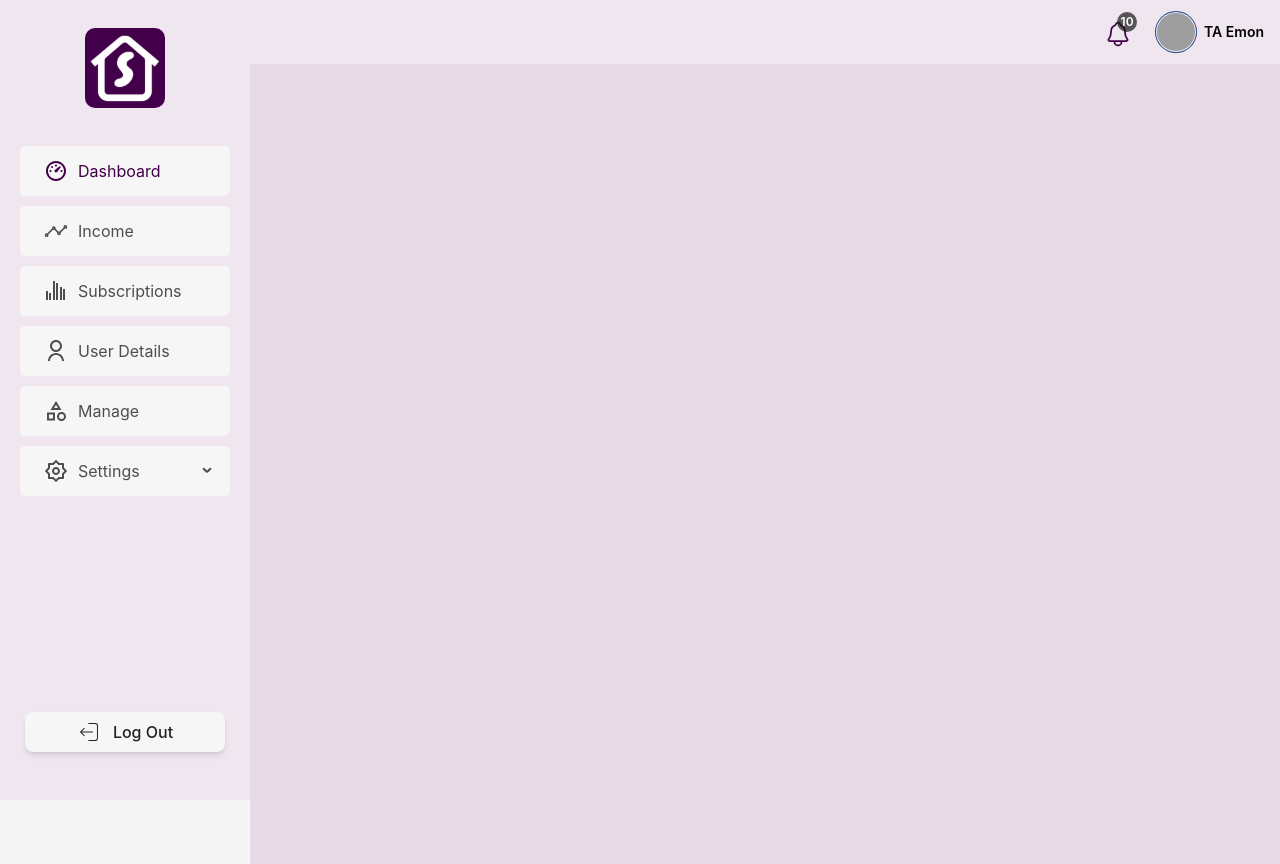
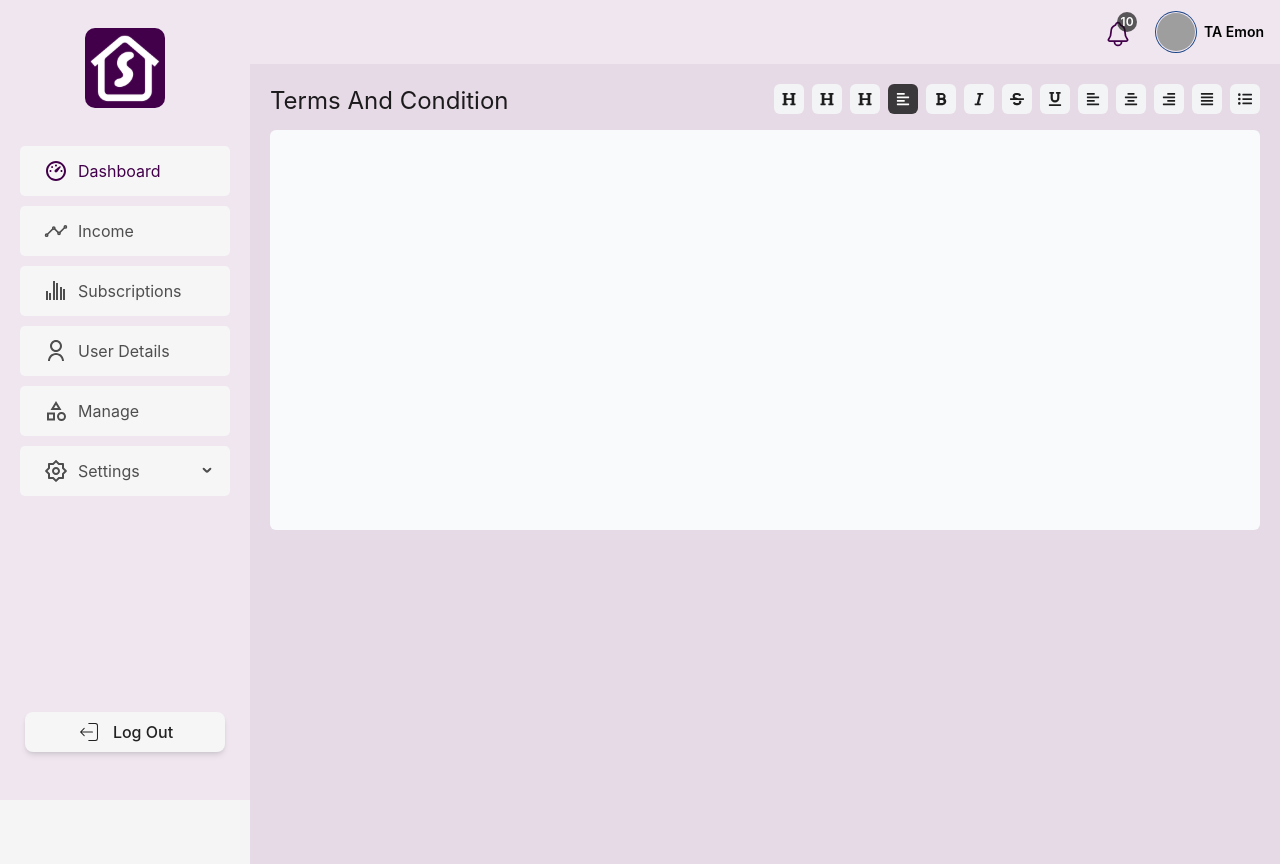
Before and after one commit to MDTanvirAhmedEmon/reactTS-ready-dashboard, a React (Vite) app: page /settings/terms-and-condtion in a window 1280 px wide. Built offline with nearby package versions, Linux system fonts and the light colour scheme; grey boxes are pictures that could not be loaded.

Commit message:
done settings

```diff
--- a/src/index.css
+++ b/src/index.css
@@ -6,7 +6,7 @@
   --color-barColor: #efe6ef;
   --color-bgColor: #e7dae7;
 }
-
+/* Tiptap heading size */
 @layer base {
 
   h1 {
--- a/src/pages/settings/about-us/AboutUs.tsx
+++ b/src/pages/settings/about-us/AboutUs.tsx
@@ -1,8 +1,53 @@
+import { useEditor, EditorContent } from '@tiptap/react'
+import StarterKit from '@tiptap/starter-kit'
+import TextAlign from '@tiptap/extension-text-align';
+import Highlight from '@tiptap/extension-highlight';
+import MenuBar from '../../../components/PagesComponents/Tiptap/MenuBar';
+
+// define your extension array
+const extensions = [
+    StarterKit.configure({
+        bulletList: {
+            HTMLAttributes: {
+                class: 'list-disc ml-2'
+            },
+        },
+    }),
+    Highlight.configure({
+        HTMLAttributes: {
+            class: 'my-custom-class',
+        },
+    }),
+    TextAlign.configure({
+        types: ['heading', 'paragraph'],
+    })
+
+]
+
+const content = ''
 
 const AboutUs = () => {
+    const editor = useEditor({
+        extensions,
+        content,
+        editorProps: {
+            attributes: {
+                class: 'min-h-[400px] rounded-md bg-slate-50 py-2 px-3',
+            }
+        },
+        onUpdate: ({ editor }) => {
+            // const json = editor.getJSON()
+            console.log(editor.getHTML())
+        }
+    })
     return (
         <div>
+            <div className=' flex justify-between items-center'>
+                <h1 className="text-2xl mb-3">About Us</h1>
+                <MenuBar editor={editor} />
+            </div>
 
+            <EditorContent editor={editor} />
         </div>
     );
 };
--- a/src/pages/settings/terms-and-conditon/TermsAndCondition.tsx
+++ b/src/pages/settings/terms-and-conditon/TermsAndCondition.tsx
@@ -1,8 +1,53 @@
+import { useEditor, EditorContent } from '@tiptap/react'
+import StarterKit from '@tiptap/starter-kit'
+import TextAlign from '@tiptap/extension-text-align';
+import Highlight from '@tiptap/extension-highlight';
+import MenuBar from '../../../components/PagesComponents/Tiptap/MenuBar';
+
+// define your extension array
+const extensions = [
+    StarterKit.configure({
+        bulletList: {
+            HTMLAttributes: {
+                class: 'list-disc ml-2'
+            },
+        },
+    }),
+    Highlight.configure({
+        HTMLAttributes: {
+            class: 'my-custom-class',
+        },
+    }),
+    TextAlign.configure({
+        types: ['heading', 'paragraph'],
+    })
+
+]
+
+const content = ''
 
 const TermsAndCondition = () => {
+    const editor = useEditor({
+        extensions,
+        content,
+        editorProps: {
+            attributes: {
+                class: 'min-h-[400px] rounded-md bg-slate-50 py-2 px-3',
+            }
+        },
+        onUpdate: ({ editor }) => {
+            // const json = editor.getJSON()
+            console.log(editor.getHTML())
+        }
+    })
     return (
         <div>
+            <div className=' flex justify-between items-center'>
+                <h1 className="text-2xl mb-3">Terms And Condition</h1>
+                <MenuBar editor={editor} />
+            </div>
 
+            <EditorContent editor={editor} />
         </div>
     );
 };
```
